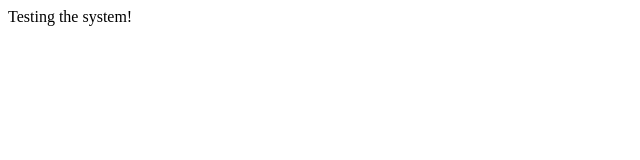
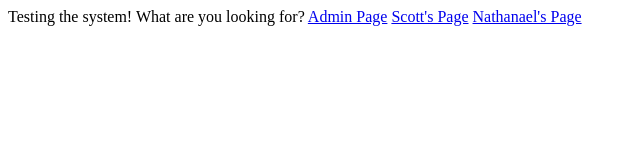
Before and after one commit to Moktor48/served, a website: page index.html in a window 1280 px wide. Shown: the whole page, without its empty margins (0-640 px from the left). Drawn offline with Linux system fonts and the light colour scheme.

Commit message:
Foundation for new pages

```diff
--- a/index.html
+++ b/index.html
@@ -9,5 +9,13 @@
 <body id="main">
     <script src="script.js"></script>
     Testing the system!
+
+    What are you looking for?
+
+    <a href="admin.html">Admin Page</a>
+
+    <a href="/scott/index.html">Scott's Page</a>
+
+    <a href="/nathanael/index.html">Nathanael's Page</a>
 </body>
 </html>
--- a/style.css
+++ b/style.css
@@ -3,5 +3,5 @@
 }
 
 #main {
-    align-items: center;
+    justify-content: center;
 }
```
Also changed, not shown: nathanael/index.html (added, +11 -0 lines), scott/index.html (added, +11 -0 lines).
